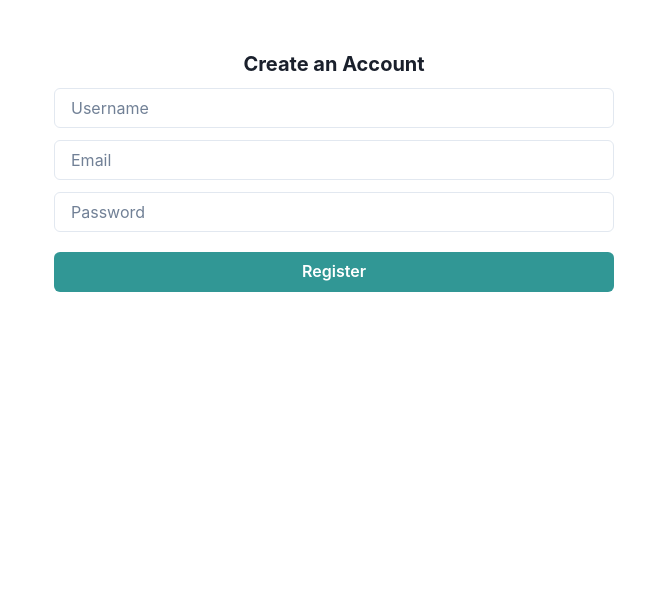
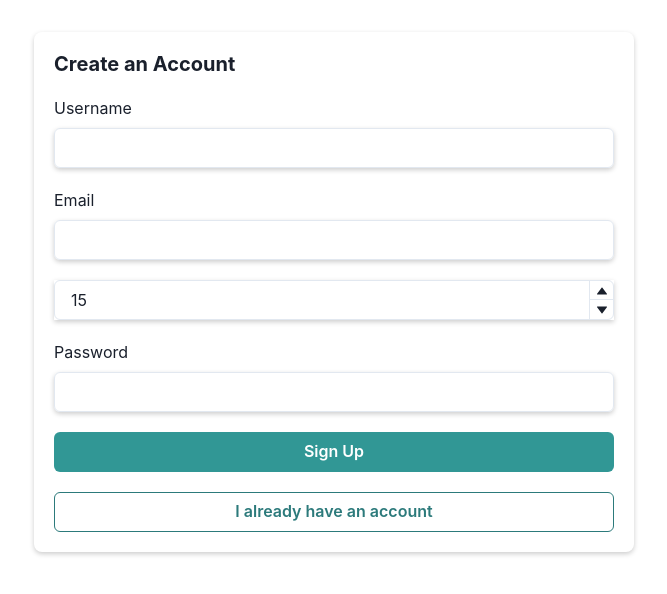
Before and after one commit to annazoi/e-closet, a React (Vite) app in the folder client/: page /register in a window 1280 px wide. Shown: the top 594 px of the page, without its empty margins (306-973 px from the left). Built offline with nearby package versions, Linux system fonts and the light colour scheme.

Commit message:
login-register-ui

```diff
--- a/client/src/App.tsx
+++ b/client/src/App.tsx
@@ -1,6 +1,7 @@
 import "./App.css";
 import { Routes, Route, BrowserRouter } from "react-router-dom";
 import Register from "./pages/register";
+import Login from "./pages/login";
 
 function App() {
   return (
@@ -8,6 +9,7 @@ function App() {
       <BrowserRouter>
         <Routes>
           <Route path="/register" element={<Register />} />
+          <Route path="/login" element={<Login />} />
         </Routes>
       </BrowserRouter>
     </>
--- /dev/null
+++ b/client/src/components/ui/Input/index.tsx
@@ -0,0 +1,47 @@
+import {
+  Input as ChakraInput,
+  Text,
+  NumberInputField,
+  NumberDecrementStepper,
+  NumberIncrementStepper,
+  NumberInput,
+  NumberInputStepper,
+} from "@chakra-ui/react";
+
+interface InputProps {
+  numberInput?: number;
+  text?: string;
+  placeholder?: string;
+}
+
+const Input: React.FC<InputProps> = ({ numberInput, text, placeholder }) => {
+  return (
+    <>
+      {!numberInput ? (
+        <>
+          <Text mb={2}>{text}</Text>
+          <ChakraInput
+            mb={5}
+            boxShadow={"0 2px 5px 0 rgba(0,0,0,0.2)"}
+            placeholder={placeholder}
+          />
+        </>
+      ) : (
+        <NumberInput
+          defaultValue={numberInput}
+          min={5}
+          mb={5}
+          boxShadow={"0 2px 5px 0 rgba(0,0,0,0.2)"}
+        >
+          <NumberInputField />
+          <NumberInputStepper>
+            <NumberIncrementStepper />
+            <NumberDecrementStepper />
+          </NumberInputStepper>
+        </NumberInput>
+      )}
+    </>
+  );
+};
+
+export default Input;
--- a/client/src/pages/login/index.tsx
+++ b/client/src/pages/login/index.tsx
@@ -0,0 +1,39 @@
+import { Box, Button, Heading } from "@chakra-ui/react";
+import Input from "../../components/ui/Input";
+import { useNavigate } from "react-router-dom";
+
+const Login = () => {
+  const navigate = useNavigate();
+  return (
+    <>
+      <Box
+        borderRadius="lg"
+        p={5}
+        maxW={"600px"}
+        textAlign={"start"}
+        boxShadow={"0 2px 5px 0 rgba(0,0,0,0.2)"}
+        // bg={useColorModeValue("gray.300", "gray.900")}
+      >
+        <Heading as="h4" size="md" mb={5}>
+          Create an Account
+        </Heading>
+        <Input text="Email" />
+        <Input text="Password" />
+        <Button colorScheme="teal" mb={5} w={"100%"}>
+          Sign Ip
+        </Button>
+        <Button
+          colorScheme="teal"
+          w={"100%"}
+          variant={"outline"}
+          onClick={() => {
+            navigate("/register");
+          }}
+        >
+          I don't have account
+        </Button>
+      </Box>
+    </>
+  );
+};
+export default Login;
--- a/client/src/pages/register/index.tsx
+++ b/client/src/pages/register/index.tsx
@@ -1,28 +1,38 @@
-import {
-  Input,
-  Box,
-  useColorModeValue,
-  Heading,
-  Button,
-} from "@chakra-ui/react";
+import { Box, useColorModeValue, Heading, Button } from "@chakra-ui/react";
+import { useNavigate } from "react-router-dom";
+import Input from "../../components/ui/Input";
 
 const Register = () => {
+  const navigate = useNavigate();
   return (
     <>
       <Box
         borderRadius="lg"
         p={5}
         maxW={"600px"}
+        textAlign={"start"}
+        boxShadow={"0 2px 5px 0 rgba(0,0,0,0.2)"}
         // bg={useColorModeValue("gray.300", "gray.900")}
       >
-        <Heading as="h4" size="md" mb={3}>
+        <Heading as="h4" size="md" mb={5}>
           Create an Account
         </Heading>
-        <Input placeholder="Username" mb={3} />
-        <Input placeholder="Email" mb={3} />
-        <Input placeholder="Password" />
-        <Button colorScheme="teal" mt={5} w={"100%"}>
-          Register
+        <Input text="Username" />
+        <Input text="Email" />
+        <Input text="Age" numberInput={15} />
+        <Input text="Password" />
+        <Button colorScheme="teal" mb={5} w={"100%"}>
+          Sign Up
+        </Button>
+        <Button
+          colorScheme="teal"
+          w={"100%"}
+          variant={"outline"}
+          onClick={() => {
+            navigate("/login");
+          }}
+        >
+          I already have an account
         </Button>
       </Box>
     </>
```
